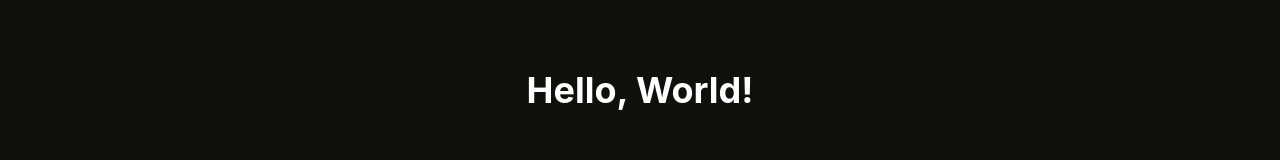
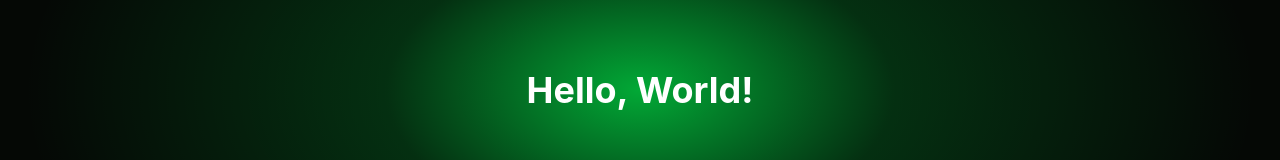
Before and after one commit to ivandumnytskyi/myLandingPage, a React (Vite) app: page / in a window 1280 px wide. Shown: the part 270-430 px from the top of the page. Built offline with nearby package versions, Linux system fonts and the light colour scheme.

Commit message:
updated shader to lighter render of page

```diff
--- a/src/components/Hero.tsx
+++ b/src/components/Hero.tsx
@@ -1,8 +1,10 @@
-import { Shader, Blob, CursorRipples } from "shaders/react";
-import { useEffect, useState } from "react";
+import { lazy, Suspense, useEffect, useState } from "react";
+
+const HeroShader = lazy(() => import("./HeroShader"));
 
 const Hero = () => {
   const [speed, setSpeed] = useState(0.8);
+  const [shaderReady, setShaderReady] = useState(false);
 
   useEffect(() => {
     const interval = setInterval(() => {
@@ -15,14 +17,26 @@ const Hero = () => {
     return () => clearInterval(interval);
   }, []);
   return (
-    <section id="hero" className="relative w-full h-[90vh]">
-      <Shader className="w-full h-full">
-        <CursorRipples intensity={5} radius={0.3}>
-          <Blob colorB="#00ff50" size={0.3} deformation={0.5} speed={speed} />
-        </CursorRipples>
-      </Shader>
+    <section id="hero" className="relative isolate w-full h-[90vh]">
+      <div
+        aria-hidden="true"
+        className={`absolute inset-0 transition-opacity duration-500 ${
+          shaderReady ? "opacity-0" : "opacity-100"
+        }`}
+        style={{
+          background:
+            "radial-gradient(ellipse at center, rgba(0, 255, 80, 0.65) 0%, rgba(0, 255, 80, 0.16) 28%, transparent 68%), #050805",
+        }}
+      />
+      <Suspense fallback={null}>
+        <HeroShader
+          className="relative z-10 w-full h-full"
+          speed={speed}
+          onReady={() => setShaderReady(true)}
+        />
+      </Suspense>
 
-      <h1 className="absolute cursor-default top-1/2 left-1/2 -translate-x-1/2 -translate-y-1/2 text-white text-4xl font-bold">
+      <h1 className="absolute z-20 cursor-default top-1/2 left-1/2 -translate-x-1/2 -translate-y-1/2 text-white text-4xl font-bold">
         Hello, World!
       </h1>
     </section>
--- /dev/null
+++ b/src/components/HeroShader.tsx
@@ -0,0 +1,17 @@
+import { Shader, Blob, CursorRipples } from "shaders/react";
+
+type HeroShaderProps = {
+  className: string;
+  speed: number;
+  onReady: () => void;
+};
+
+const HeroShader = ({ className, speed, onReady }: HeroShaderProps) => (
+  <Shader className={className} onReady={onReady}>
+    <CursorRipples intensity={5} radius={0.3}>
+      <Blob colorB="#00ff50" size={0.3} deformation={0.5} speed={speed} />
+    </CursorRipples>
+  </Shader>
+);
+
+export default HeroShader;
```
